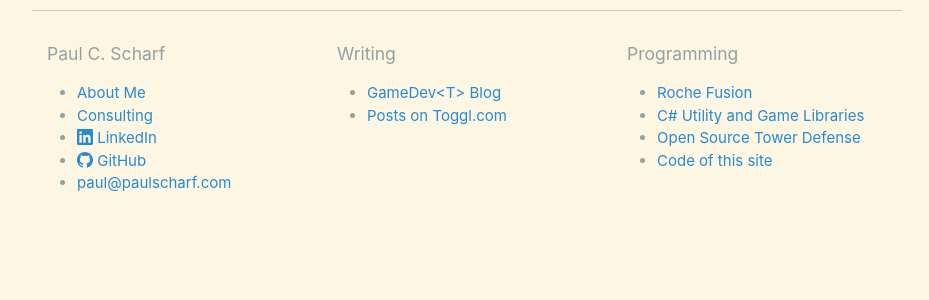
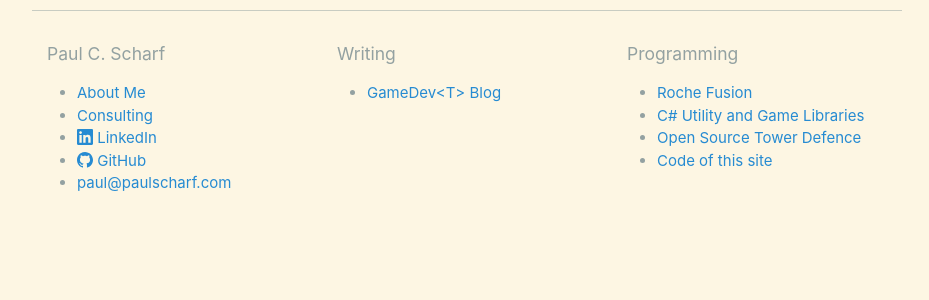
Before and after one commit to amulware/amulware.github.io, a Jekyll site: the page built from index.md, in a window 1280 px wide. Shown: the part 453-753 px from the top of the page, without its empty margins (173-1102 px from the left). Built offline with Jekyll 4.4.1, drawn with Linux system fonts in a browser that asks for light colours.

Commit message:
Update footer-links.yaml

```diff
--- a/_data/footer-links.yaml
+++ b/_data/footer-links.yaml
@@ -17,8 +17,6 @@
   items:
   - link: https://genericgamedev.com
     title: GameDev&lt;T&gt; Blog
-  - link: https://toggl.com/blog/author/paul-scharf
-    title: Posts on Toggl.com
 
 - name: Programming
   items:
@@ -27,6 +25,6 @@
   - link: https://github.com/beardgame
     title: C# Utility and Game Libraries
   - link: https://github.com/beardgame/td
-    title: Open Source Tower Defense
+    title: Open Source Tower Defence
   - link: https://github.com/paulcscharf/paulcscharf.github.io
     title: Code of this site
```
